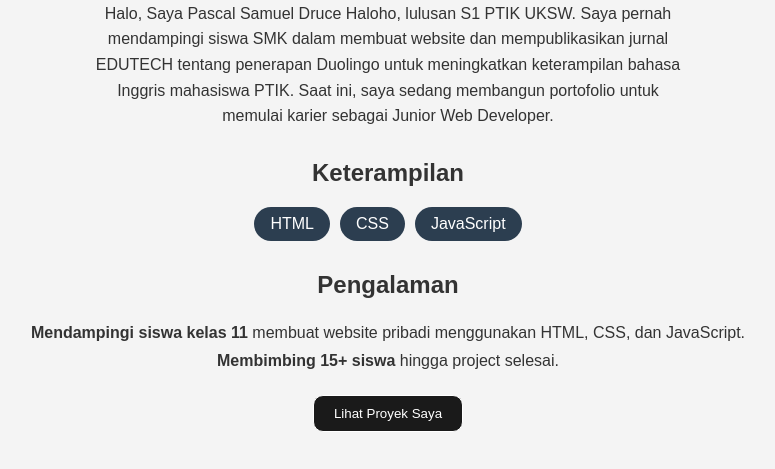
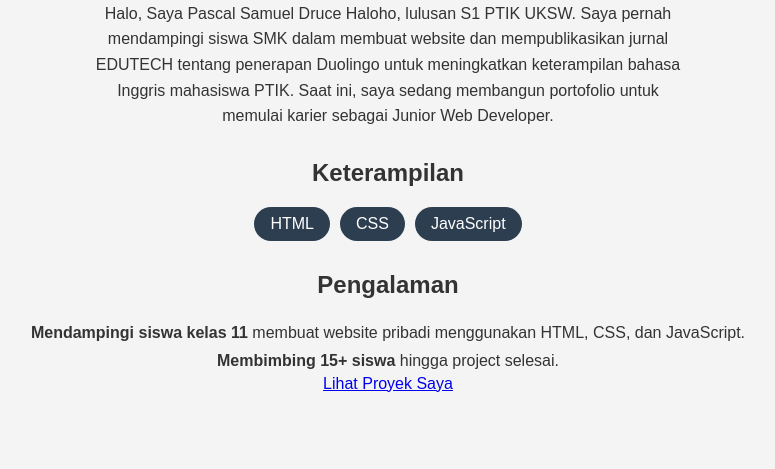
Before and after one commit to Shinn-Samuel/portofolio, a plain HTML site: page index.html in a window 1280 px wide. Shown: the part 137-606 px from the top of the page, without its empty margins (252-1027 px from the left). Drawn offline with Linux system fonts and the light colour scheme.

Commit message:
ubah tombol jadi link github

```diff
--- a/index.html
+++ b/index.html
@@ -26,7 +26,7 @@
                 <li><strong>Mendampingi siswa kelas 11</strong> membuat website pribadi menggunakan HTML, CSS, dan JavaScript.</li>
                 <li><strong>Membimbing 15+ siswa</strong> hingga project selesai.</li>
             </ul>
-    <button>Lihat Proyek Saya</button>
+            <a href="https://github.com/Shinn-Samuel" class="btn">Lihat Proyek Saya</a>
 </body>
 
 </html>
```
